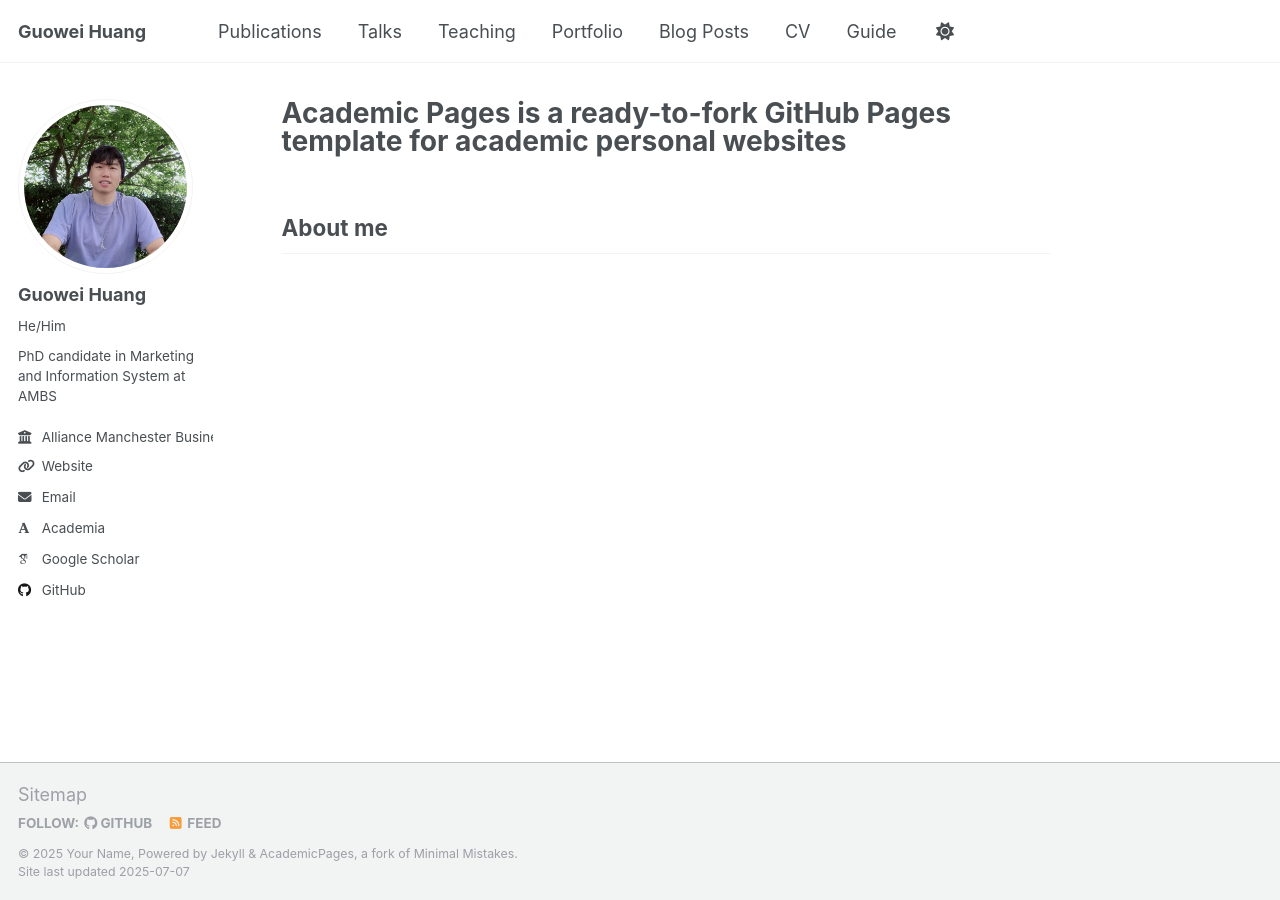
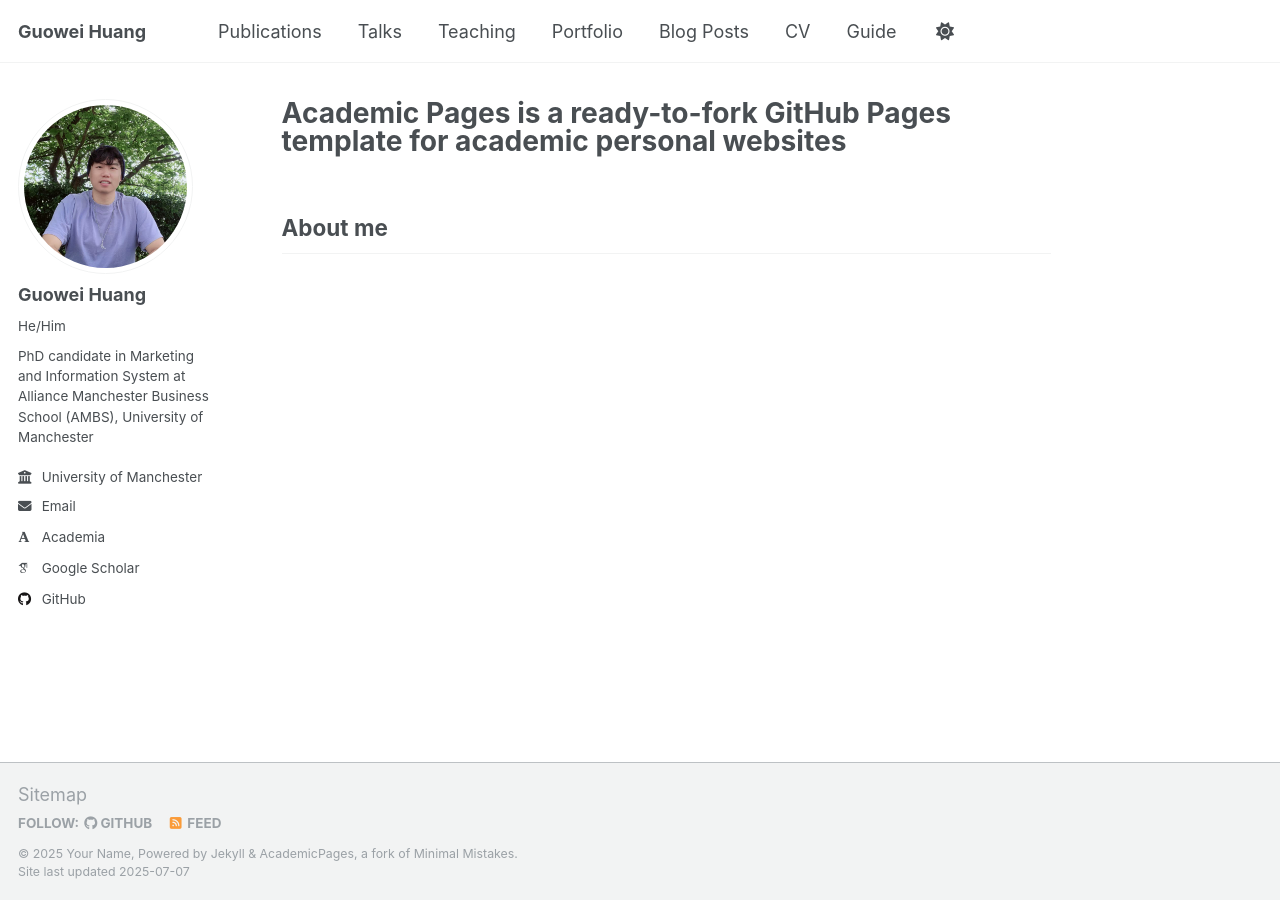
Before and after one commit to Oliverhuang123/Oliverhuang123.github.io, a Jekyll site: the page built from _pages/about.md, in a window 1280 px wide. Built offline with Jekyll 4.4.1, drawn with Linux system fonts in a browser that asks for light colours; some web fonts are replaced; a script that is not in the unit is left out.

Commit message:
Update _config.yml

```diff
--- a/_config.yml
+++ b/_config.yml
@@ -25,10 +25,10 @@ author:
   avatar           : "personal.jpg"
   name             : "Guowei Huang"
   pronouns         : "He/Him"
-  bio              : "PhD candidate in Marketing and Information System at AMBS"
+  bio              : "PhD candidate in Marketing and Information System at Alliance Manchester Business School (AMBS), University of Manchester"
   # location         : "Earth"
-  employer         : "Alliance Manchester Business School, University of Manchester"
-  uri              : https://research.manchester.ac.uk/en/persons/guowei.huang-postgrad
+  employer         : "University of Manchester"
+  # uri              : https://research.manchester.ac.uk/en/persons/guowei.huang-postgrad
   email            : "guowei.huang@postgrad.manchester.ac.uk"
 
   # Academic websites
@@ -46,7 +46,7 @@ author:
   bitbucket        : # Username - Update with your username on the site
   codepen          : # Username
   dribbble         : # Username
-  github           : "https://github.com/Oliverhuang123"
+  github           : "Oliverhuang123"
   kaggle           : # Username
   stackoverflow    : # User number or user number and name (i.e., use "1" or "1/jeff-atwood")
 
```
